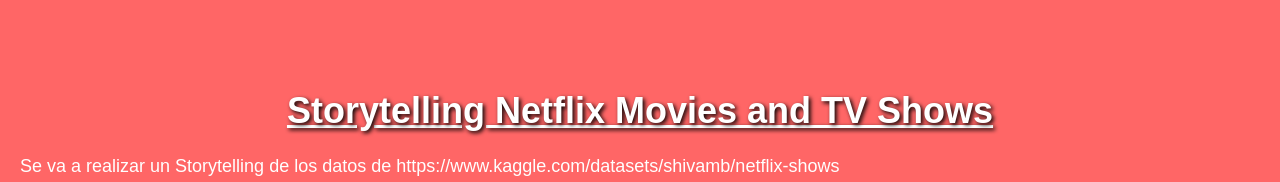
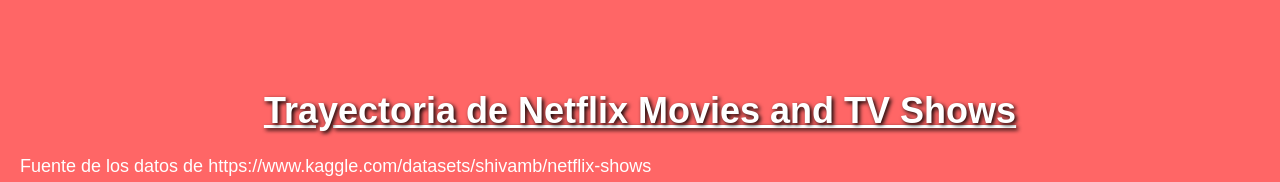
Before and after one commit to albertoem77/hostingpec3, a plain HTML site: page index.html in a window 1280 px wide. Shown: the top 182 px of the page. Drawn offline with Linux system fonts and the light colour scheme.

Commit message:
Update index.html

```diff
--- a/index.html
+++ b/index.html
@@ -4,13 +4,13 @@
 <head>
     <meta charset="UTF-8">
     <meta name="viewport" content="width=device-width, initial-scale=1.0">
-    <title>Storytelling Netflix Movies and TV Shows</title>
+    <title>Trayectoria de Netflix Movies and TV Shows</title>
     <link rel="stylesheet" href="styles.css">
 </head>
 <body>
     <div class="container">
-        <h1>Storytelling Netflix Movies and TV Shows</h1>
-        Se va a realizar un Storytelling de los datos de https://www.kaggle.com/datasets/shivamb/netflix-shows
+        <h1>Trayectoria de Netflix Movies and TV Shows</h1>
+       Fuente de los datos de https://www.kaggle.com/datasets/shivamb/netflix-shows
         <p></p>
         <img src="netflix.webp" alt="Distribución de la edad del contenido" style="width:100%; height:auto;">
         <h2>Desarrollo a través del tiempo y país</h2>
```
